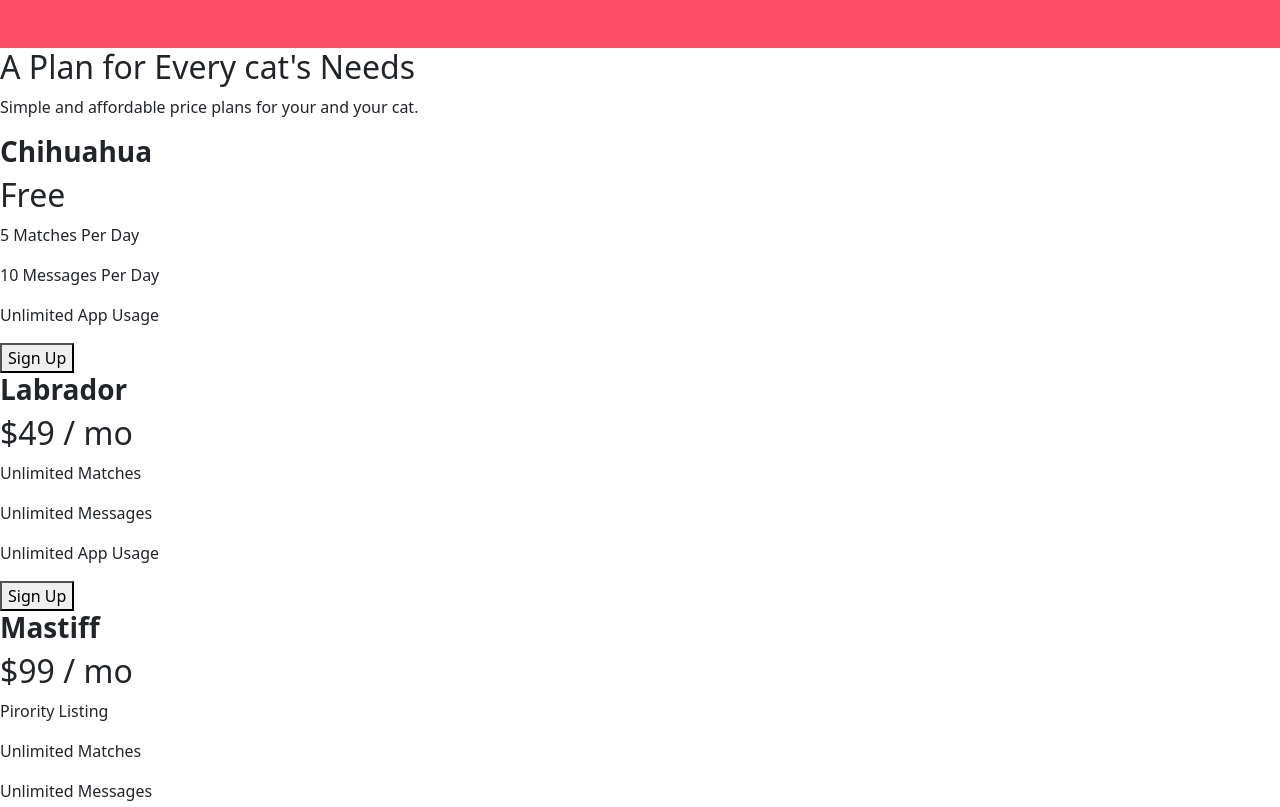
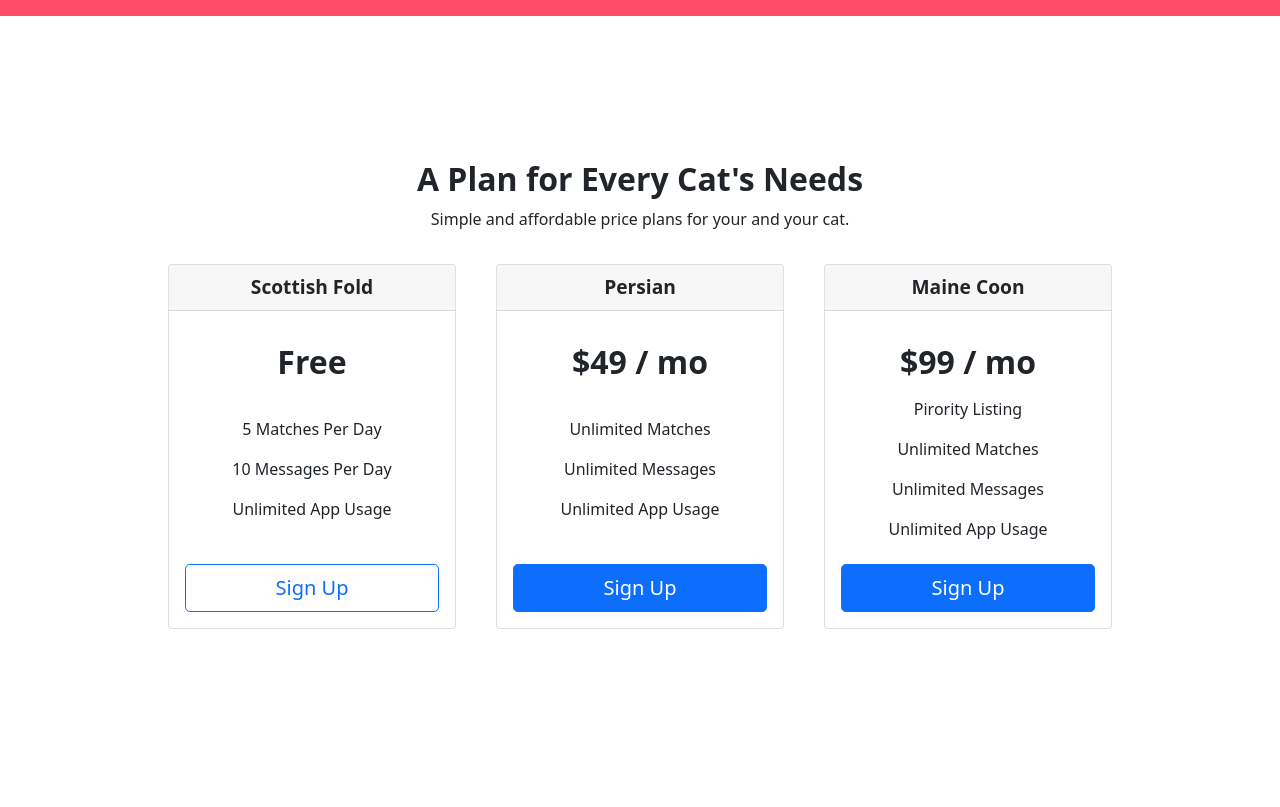
Before and after one commit to thasup/TinCat, a plain HTML site: page index.html in a window 1280 px wide. Shown: the part 1993-2800 px from the top of the page. Drawn offline with nearby package versions, Linux system fonts and the light colour scheme.

Commit message:
Add pricing & favicon

```diff
--- a/css/styles.css
+++ b/css/styles.css
@@ -9,8 +9,22 @@ h1 {
     font-weight: 900;
 }
 
+h2 {
+    font-weight: bold !important;
+    padding-top: 1rem;
+}
+
 h3 {
     font-weight: bold !important;
+}
+
+.row {
+    --bs-gutter-x: 0rem !important;
+}
+
+p {
+    margin-top: 0.5rem !important;
+    margin-bottom: 0.5rem !important;
 }
 
 #title {
@@ -119,3 +133,21 @@ h3 {
     width: 15%;
     margin: 0px 40px;
 }
+
+/* pricing */
+#pricing {
+    margin: 10% 0% !important;
+}
+
+.card {
+    margin: 30px 20px;
+}
+
+.card-header {
+    font-size: 1.2rem;
+    font-weight: bold;
+}
+
+#price-tag {
+    margin-top: 15px;
+}
--- a/index.html
+++ b/index.html
@@ -13,6 +13,8 @@
   <link href="https://fonts.googleapis.com/css2?family=Pacifico&family=Montserrat:ital,wght@0,400;0,700;0,900;1,400&family=Ubuntu:ital,wght@0,400;0,700;1,400&display=swap" rel="stylesheet">
   <!-- Import Font Awesome -->
   <link rel="stylesheet" href="https://use.fontawesome.com/releases/v5.15.4/css/all.css" integrity="sha384-DyZ88mC6Up2uqS4h/KRgHuoeGwBcD4Ng9SiP4dIRy0EXTlnuz47vAwmeGwVChigm" crossorigin="anonymous">
+  <!-- fav icon -->
+  <link href="./images/md-paw-3-16.png" rel="icon" type="image/x-icon" />
 </head>
 
 <body>
@@ -141,35 +143,63 @@
 
   <section id="pricing">
 
-    <h2>A Plan for Every cat's Needs</h2>
+    <div class="text-center">
+      <h2>A Plan for Every Cat's Needs</h2>
       <p>Simple and affordable price plans for your and your cat.</p>
+    </div>
 
 
-    <h3>Chihuahua</h3>
+    <div class="container-fluid row justify-content-center text-center" id="price-deck">
+      <div class="card col-lg-4 col-md-6" style="width: 18rem;">
+        <div class="card-header">
+          Scottish Fold
+        </div>
+        <div class="card-body d-flex flex-column justify-content-between">
           <h2>Free</h2>
+          <div class="d-flex flex-column justify-content-center">
           <p>5 Matches Per Day</p>
           <p>10 Messages Per Day</p>
           <p>Unlimited App Usage</p>
-    <button type="button">Sign Up</button>
+          </div>
+          <button class="btn btn-outline-primary btn-lg" id="price-tag" type="button">Sign Up</button>
+        </div>
+      </div>
 
-
-    <h3>Labrador</h3>
+      <div class="card col-lg-4 col-md-6" style="width: 18rem;">
+        <div class="card-header">
+          Persian
+        </div>
+        <div class="card-body d-flex flex-column justify-content-between">
           <h2>$49 / mo</h2>
+          <div class="d-flex flex-column justify-content-center">
             <p>Unlimited Matches</p>
             <p>Unlimited Messages</p>
             <p>Unlimited App Usage</p>
-    <button type="button">Sign Up</button>
+          </div>
+          <button class="btn btn-primary btn-lg" id="price-tag" type="button">Sign Up</button>
+        </div>
+      </div>
 
-
-    <h3>Mastiff</h3>
+      <div class="card col-lg-4" style="width: 18rem;">
+        <div class="card-header">
+          Maine Coon
+        </div>
+        <div class="card-body d-flex flex-column justify-content-between">
           <h2>$99 / mo</h2>
+          <div class="d-flex flex-column justify-content-center">
             <p>Pirority Listing</p>
             <p>Unlimited Matches</p>
             <p>Unlimited Messages</p>
             <p>Unlimited App Usage</p>
-    <button type="button">Sign Up</button>
+          </div>
+          <button class="btn btn-primary btn-lg" id="price-tag" type="button">Sign Up</button>
+        </div>
+      </div>
+    </div>
+
 
   </section>
+
 
 
   <!-- Call to Action -->
```
Also changed, not shown: images/md-paw-3-16.png (added). Lines whose indentation alone changed are shown as unchanged.
